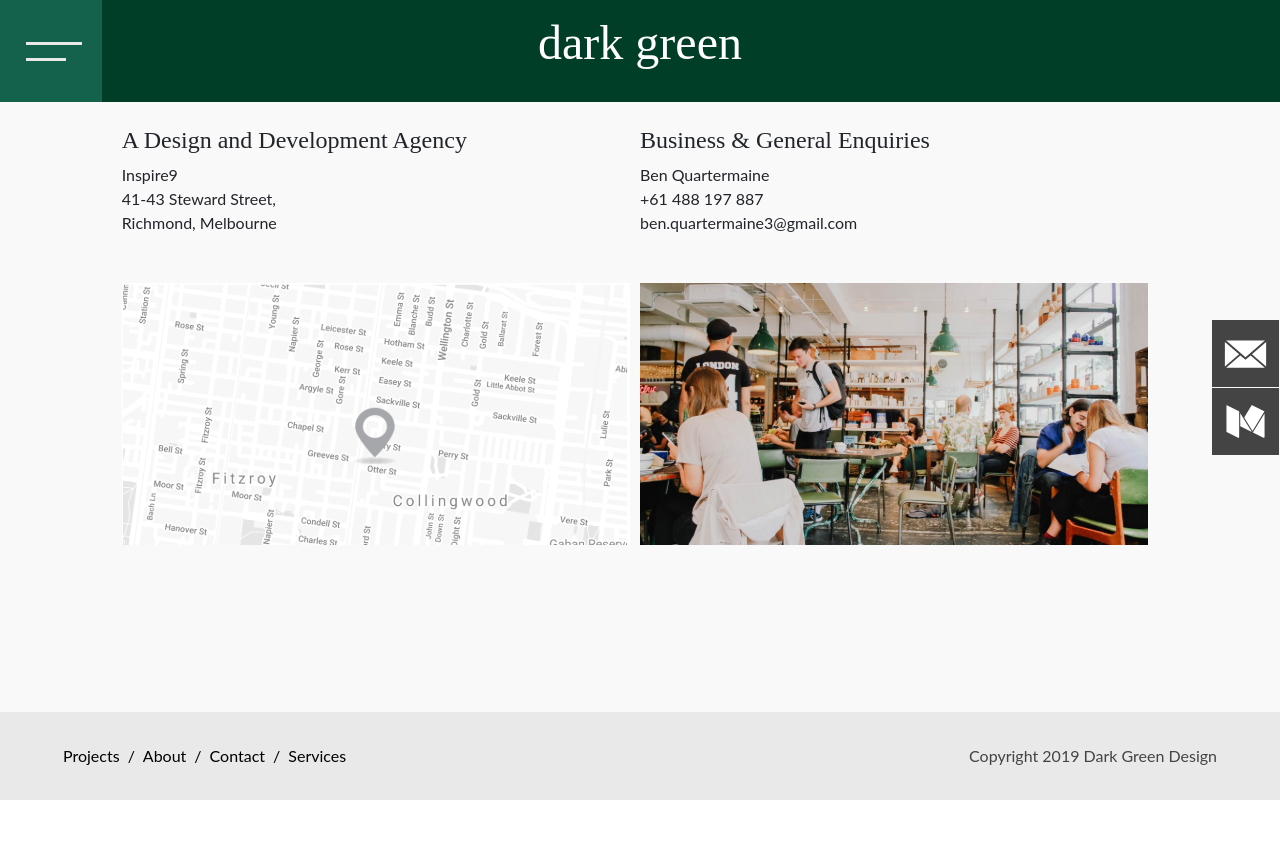
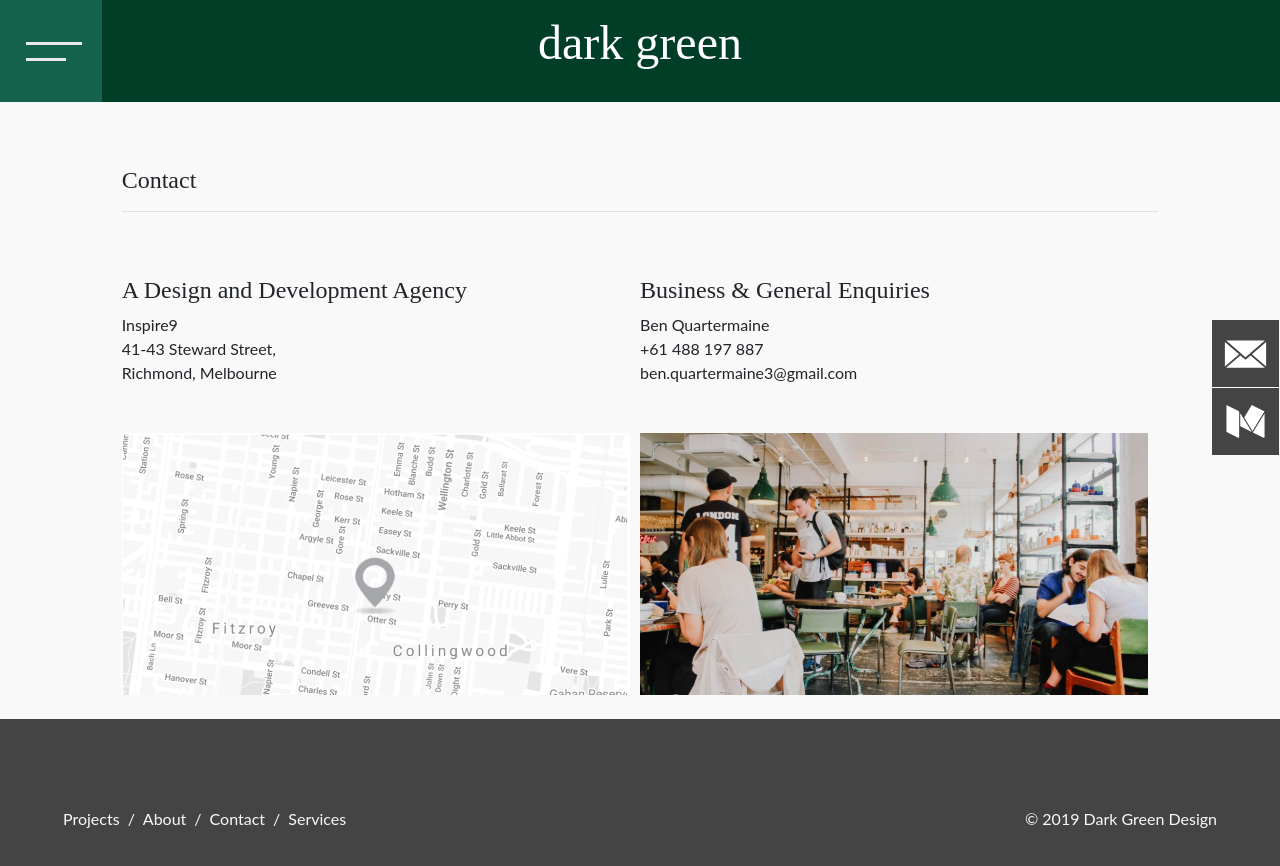
Before and after one commit to calvchum/agency-webpage, a React (Create React App) app: page /contacts in a window 1280 px wide. Shown: the top 866 px of the page. Before the commit the page ends 800 px from the top, so only its background shows below. Built offline with nearby package versions, Linux system fonts and the light colour scheme.

Commit message:
tweaks to the burger menu and footrer

```diff
--- a/src/components/Burger.js
+++ b/src/components/Burger.js
@@ -50,7 +50,7 @@ class Burger extends Component {
     let menuLinks = data.menuItems.map((item, i) => {
       return (
         <Link to={item.link} key={i} className={`${item.link === this.state.currentPage ? 'burger-menu-highlighted': 'burger-menu-links'}`}>
-          <li className='test' key={i} onClick={this.props.handleBurgerOpen}><div className="active-rectangle"></div>{item.title}</li>
+          <li className='test' key={i} onClick={this.props.handleBurgerClose}><div className="active-rectangle"></div>{item.title}</li>
         </Link>
       )
     })
--- a/src/components/Contacts.js
+++ b/src/components/Contacts.js
@@ -5,6 +5,12 @@ class Contacts extends Component {
   render() {
     return (
       <div className="min-height-wrapper">
+        <Row>
+          <Col className="page-header" xs='12' md={{ offset: 1, span: 10 }}>
+            <h1 className="subheader-text border-bottom">
+            Contact</h1>
+          </Col>
+        </Row>
         <Row className="contact-details-wrapper">
           <Col className="contact-location" xs="12" md={{ offset: 1, span: 10 }}>
           <div>
--- a/src/components/Footer.js
+++ b/src/components/Footer.js
@@ -38,7 +38,7 @@ class Footer extends Component {
           </Col>
     {/* COPYRIGHT */}
           <Col className="footer-content-align copyright-justify-content" xs="12" md="6" lg="6">
-            <p className="body-text ">Copyright 2019 Dark Green Design</p>
+            <p className="body-text ">© 2019 Dark Green Design</p>
           </Col>
         </Row>
     );
--- a/src/components/Projects.js
+++ b/src/components/Projects.js
@@ -19,7 +19,7 @@ class Projects extends Component {
       <Container>
         <Row>
           <Col xs='12' md={{ offset: 1, span: 10 }} className="page-header">
-          <h1 className="subheader-text">Projects</h1>
+          <h1 className="subheader-text border-bottom">Projects</h1>
           </Col>
         </Row>
         <Row>
--- a/src/components/Services.js
+++ b/src/components/Services.js
@@ -52,7 +52,7 @@ class Services extends Component {
       <div className="background">
         <Row>
           <Col className="page-header" xs='12' md={{ offset: 1, span: 10 }}>
-            <h1 className="subheader-text">
+            <h1 className="subheader-text border-bottom">
             Services</h1>
           </Col>
         </Row>
--- a/src/styles/_footer.scss
+++ b/src/styles/_footer.scss
@@ -1,6 +1,6 @@
 .footer-container {
-  min-height: 88px;
-  background: $grey;
+  min-height: 200px;
+  background: $charcoal;
   padding: 24px 0px;
 }
 
@@ -13,7 +13,7 @@
 .footer-content-align {
   display: flex;
   align-items: center;
-  color: $charcoal;
+  color: $off-white;
 }
 .copyright-justify-content {
   justify-content: flex-end;
@@ -26,9 +26,10 @@
 .footer-link-item {
   text-decoration: none !important;
   display: flex;
-  color: #000000;
+  color: $off-white;
   &:hover {
-    color: $charcoal;
+    color: $off-white;
+    transform: scale(1.05);
   }
   & div {
     padding: 0px 8px;
```
Also changed, not shown: src/components/Header.js (line endings or trailing spaces).
